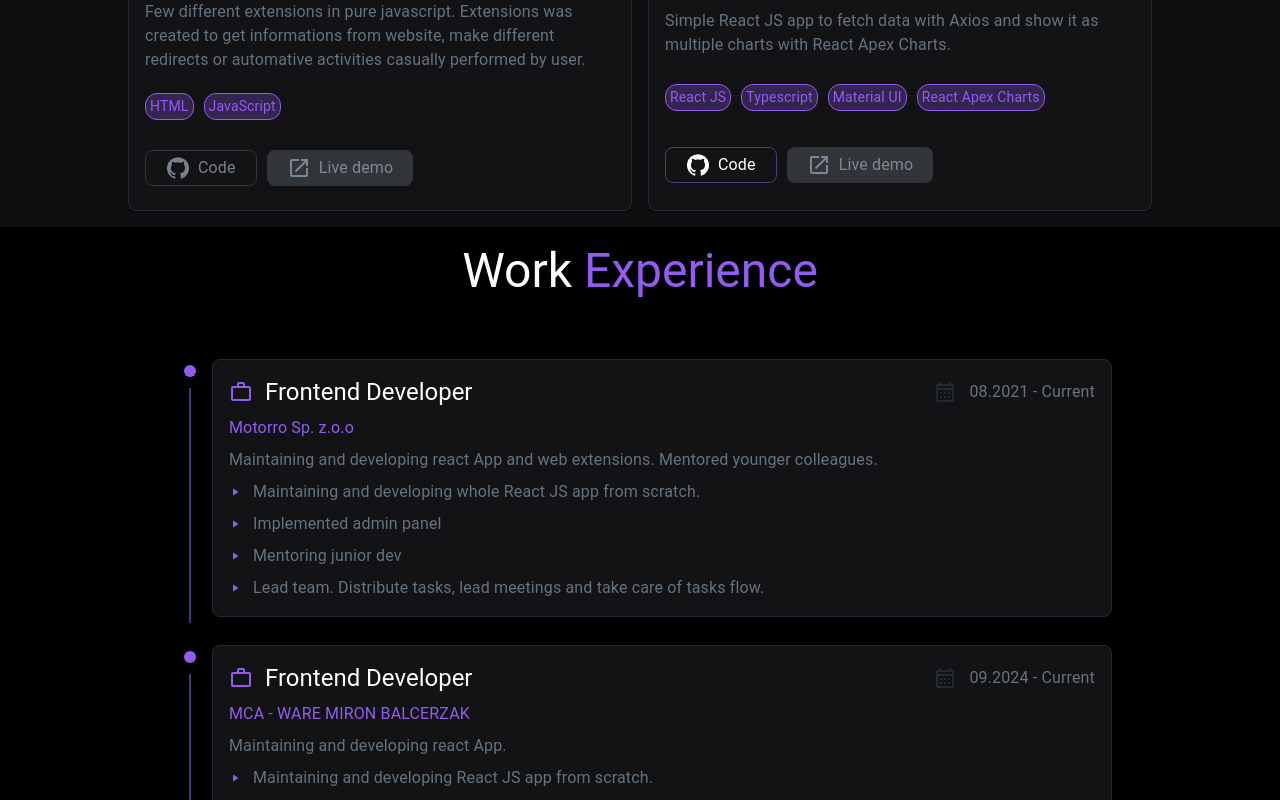
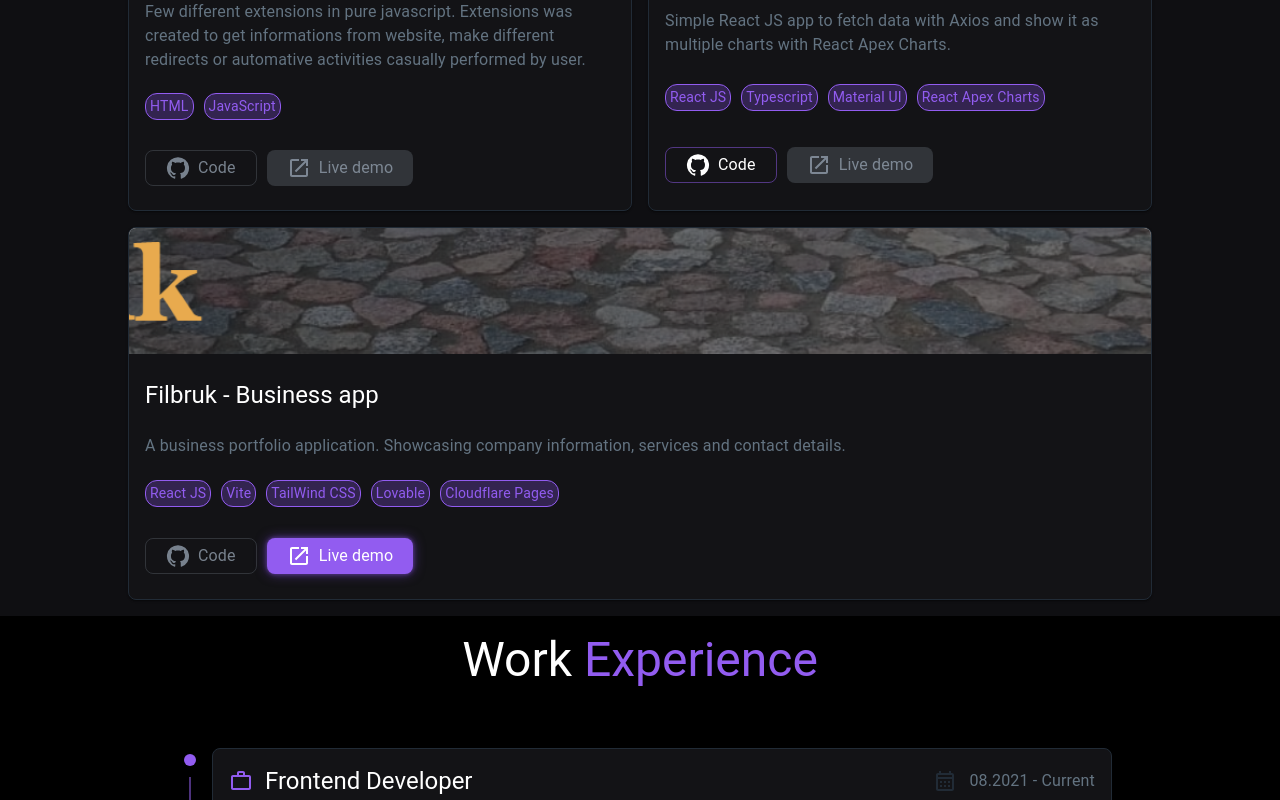
Before and after one commit to GrzegorzWitkowsk1/Portfolio, a React (Create React App) app: page / in a window 1280 px wide. Shown: the part 2460-3260 px from the top of the page. Built offline with nearby package versions, Linux system fonts and the light colour scheme.

Commit message:
FEAT: Added position to projects

```diff
--- a/src/consts/index.ts
+++ b/src/consts/index.ts
@@ -1,5 +1,6 @@
 import { ProjectType } from "../views/homepage/components/projects/types";
 import { WorkExperienceEntryType } from "../views/homepage/components/work-experience/types";
+import filbrukBackground from "assets/images/project-filbruk-background.png";
 
 export const workExperience: WorkExperienceEntryType[] = [
   {
@@ -174,6 +175,24 @@ export const projects: ProjectType[] = [
       "React Apex Charts",
     ],
   },
+  {
+    title: "Filbruk - Business app",
+    description: {
+      "en-EN":
+        "A business portfolio application. Showcasing company information, services and contact details.",
+      "pl-PL":
+        "Aplikacja portfolio dla firmy. Prezentacja informacji o firmie, usług i danych kontaktowych.",
+    },
+    image: filbrukBackground,
+    technologies: [
+      "React JS",
+      "Vite",
+      "TailWind CSS",
+      "Lovable",
+      "Cloudflare Pages",
+    ],
+    demoUrl: "https://filbruk.pl/",
+  },
 ];
 
 export const settings = {
--- a/src/views/homepage/components/projects/components/project-container/index.tsx
+++ b/src/views/homepage/components/projects/components/project-container/index.tsx
@@ -125,6 +125,14 @@ export default function ProjectContainer(props: Props) {
               title={t("projects.unavailable")}
             >
               <div>
+                <a
+                  style={{
+                    textDecoration: "none",
+                  }}
+                  href={props.project.demoUrl}
+                  target="_blank"
+                  rel="noopener noreferrer"
+                >
                   <ContainedStyledButton
                     sx={{
                       display: "flex",
@@ -136,6 +144,7 @@ export default function ProjectContainer(props: Props) {
                     <OpenInNew />
                     <Typography>{t("projects.live")}</Typography>
                   </ContainedStyledButton>
+                </a>
               </div>
             </Tooltip>
           </Box>
--- a/src/views/homepage/components/projects/types.ts
+++ b/src/views/homepage/components/projects/types.ts
@@ -6,6 +6,5 @@ export type ProjectType = {
   technologies: string[];
   codeUrl?: string;
   image?: string;
-	liveDemoUrl?: string;
   demoUrl?: string;
 };
```
Also changed, not shown: src/assets/images/project-filbruk-background.png (added). Lines whose indentation alone changed are shown as unchanged.
